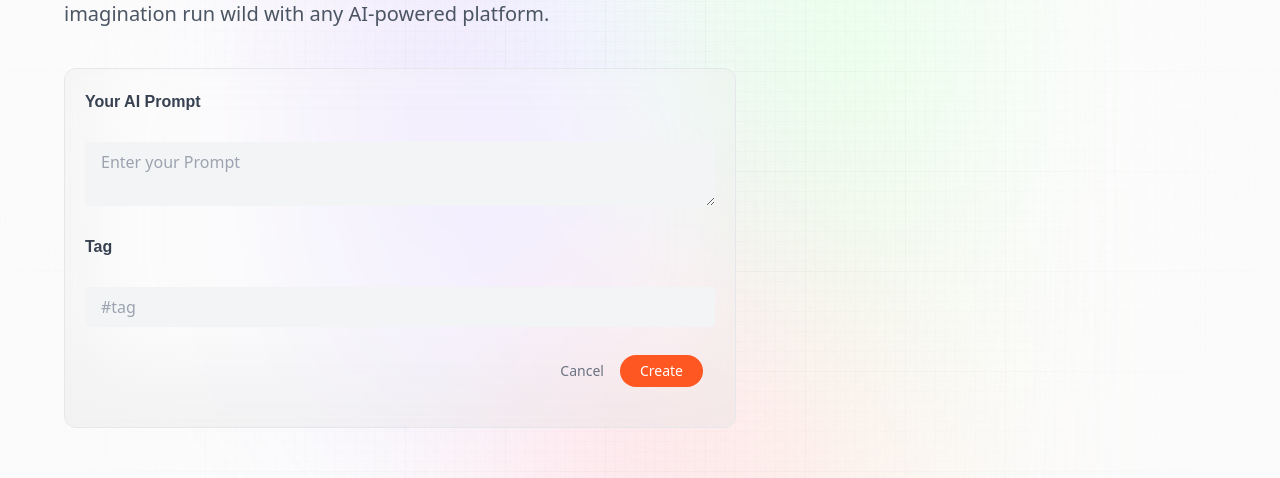
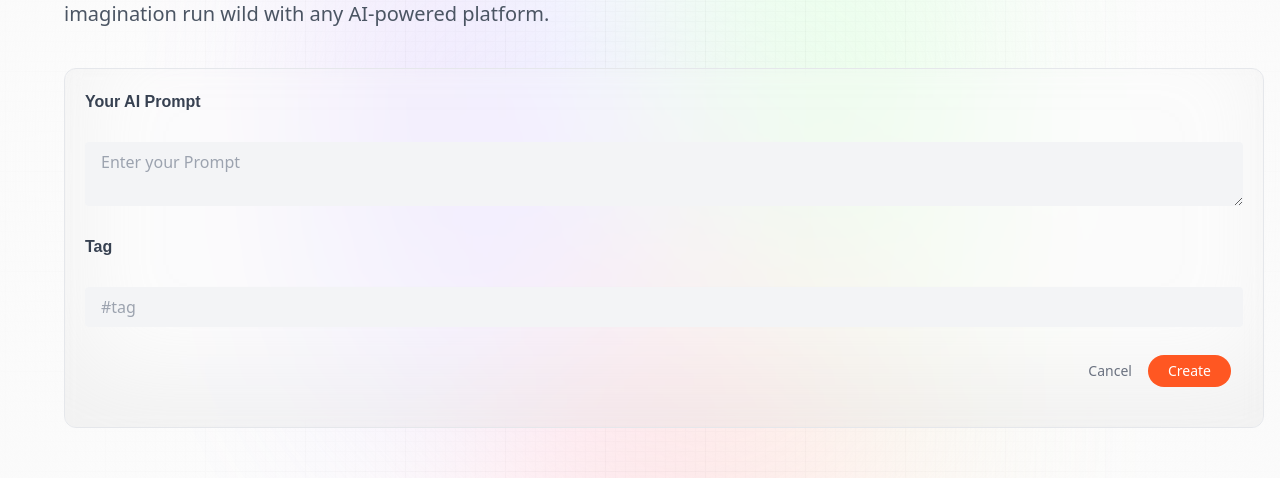
Before and after one commit to DenysBazyliak/promptopia, a Next.js app: page /create-prompt in a window 1280 px wide. Shown: the part 234-712 px from the top of the page. Built offline with nearby package versions, Linux system fonts and the light colour scheme; no server answers.

Commit message:
feat: add new css styling

```diff
--- a/components/Form.jsx
+++ b/components/Form.jsx
@@ -31,10 +31,9 @@ function Form({ type, promptValues, onPromptSubmit }) {
   };
 
   return (
-    <>
       <form
         onSubmit={handleSubmit(onSubmit)}
-        className={"mt-10 w-full max-w-2xl flex flex-col gap-7 glassmorphism"}
+        className={"mt-10 w-full flex flex-col gap-7 glassmorphism search_field"}
       >
         <label>
           <span
@@ -80,7 +79,6 @@ function Form({ type, promptValues, onPromptSubmit }) {
           </button>
         </div>
       </form>
-    </>
   );
 }
 
--- a/styles/globals.css
+++ b/styles/globals.css
@@ -178,8 +178,6 @@
     @apply hover:bg-orange-800
     transition-all duration-200 ease-linear
 }
-/*.blue_gradient_transition {*/
-/*    @apply text-white bg-gradient-to-r from-blue-600 to-cyan-600*/
-/*    hover:bg-gradient-to-br hover:from-cyan-600 hover:to-blue-600*/
-/*    transition-all duration-500 delay-500 ease-linear*/
-/*}*/
+.search_field{
+    @apply 2xl:w-[1400px] xl:w-[1200px] lg:w-[960px] md:w-[700px] sm:w-[580px]
+}
```
